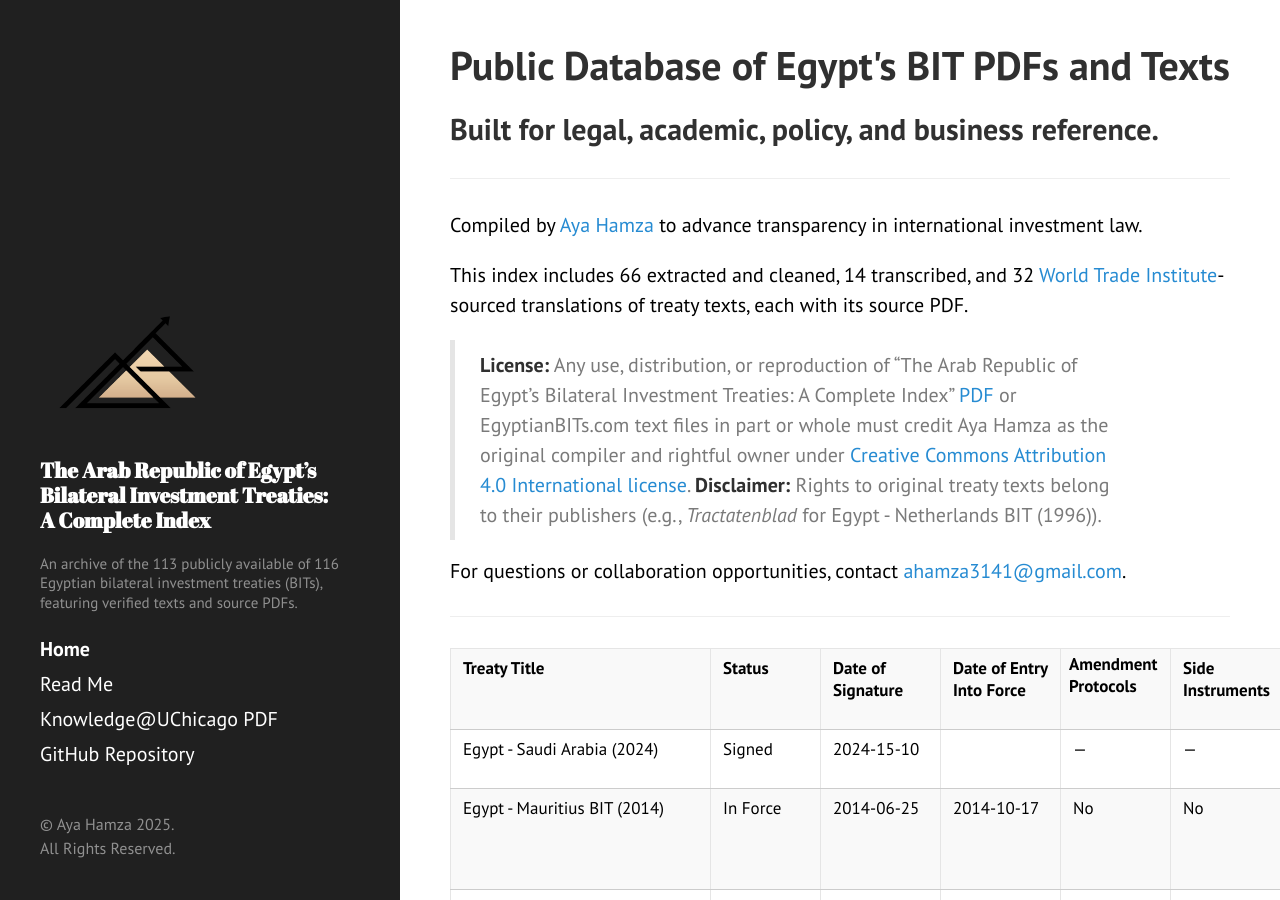
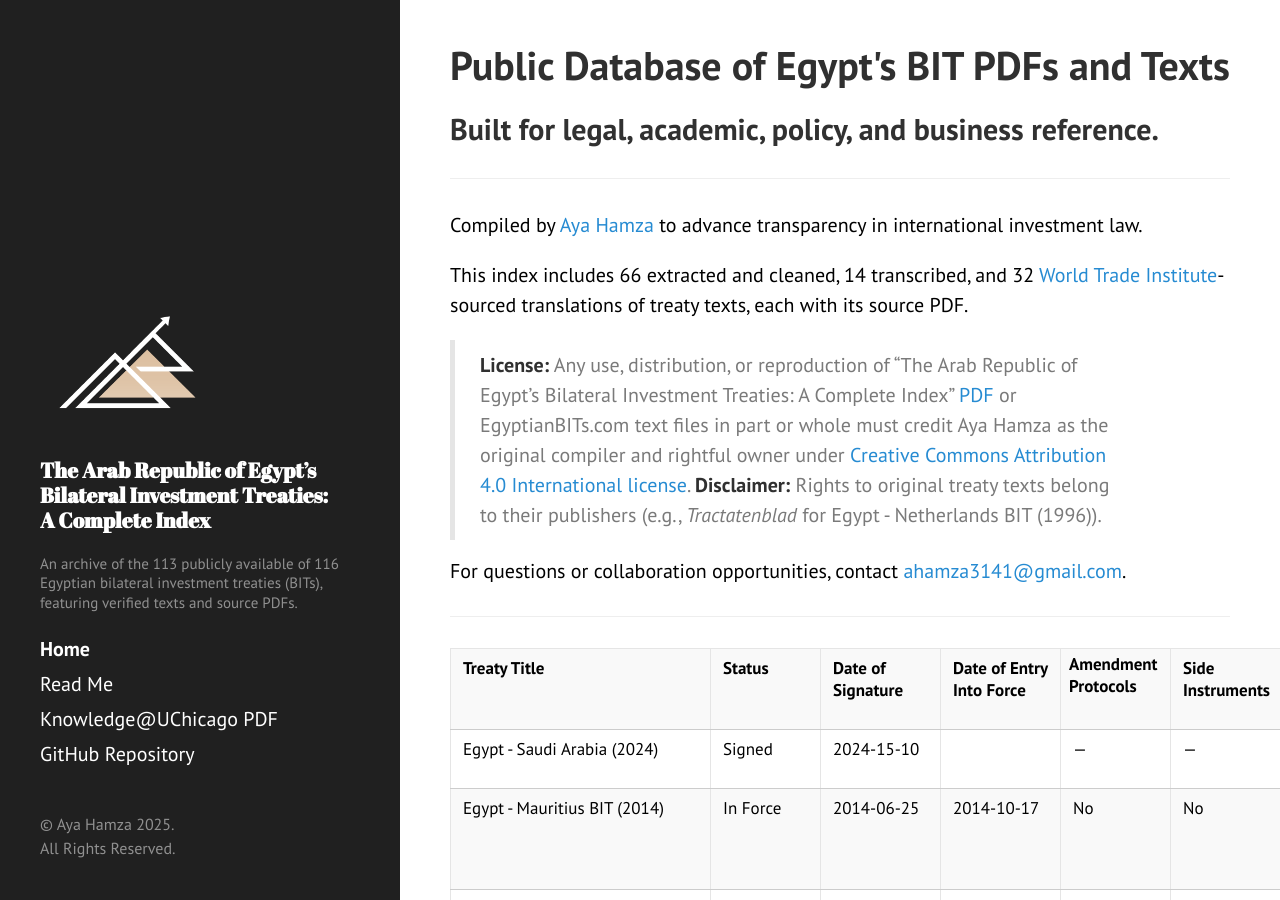
Before and after one commit to ayahamza1/MENABITs, a Jekyll site: the page built from index.md, in a window 1280 px wide and 900 px high. Built offline with Jekyll 4.4.1, drawn with Linux system fonts in a browser that asks for light colours.

Commit message:
Update sidebar.html

```diff
--- a/_includes/sidebar.html
+++ b/_includes/sidebar.html
@@ -4,7 +4,7 @@
 
       <!-- Logo Display -->
       <div class="logo-wrapper" style="text-align: center; margin-bottom: 1rem;">
-        <img src="{{ site.baseurl }}/public/light-mode.png" alt="Aya Hamza Logo" class="logo-img" style="height: 140px;">
+        <img src="{{ site.baseurl }}/public/dark-mode.png" alt="Aya Hamza Logo" class="logo-img" style="height: 140px;">
       </div>
 
       <!-- Site Title & Tagline -->
```
